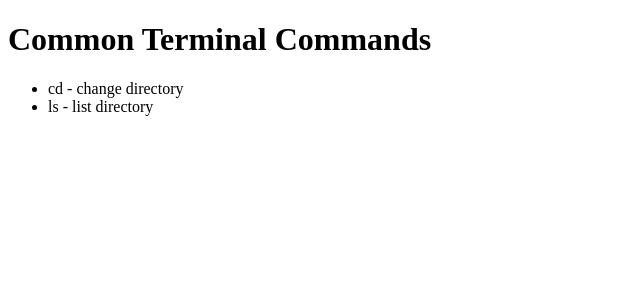
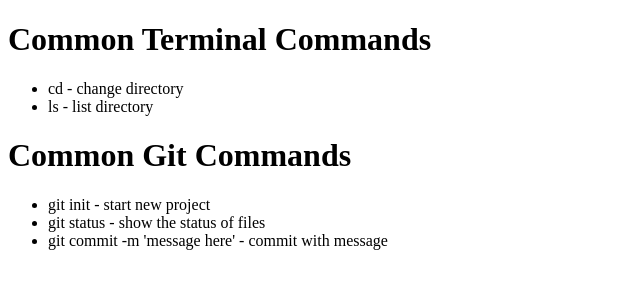
Before and after one commit to lukefest/GA-lesson-01, a plain HTML site: page HTML/index.html in a window 1280 px wide. Shown: the whole page, without its empty margins (0-640 px from the left). Drawn offline with Linux system fonts and the light colour scheme.

Commit message:
second ever commit

```diff
--- a/HTML/index.html
+++ b/HTML/index.html
@@ -7,12 +7,18 @@
 <body>
 
   <h1>Common Terminal Commands</h1>
-
   <ul>
       <li>cd - change directory</li>
       <li>ls - list directory</li>
   </ul>
 
+  <h1>Common Git Commands</h1>
+  <ul>
+      <li>git init - start new project</li>
+      <li>git status - show the status of files</li>
+      <li>git commit -m 'message here' - commit with message</li>
+  </ul>
+
 </body>
 
 </html>
```
